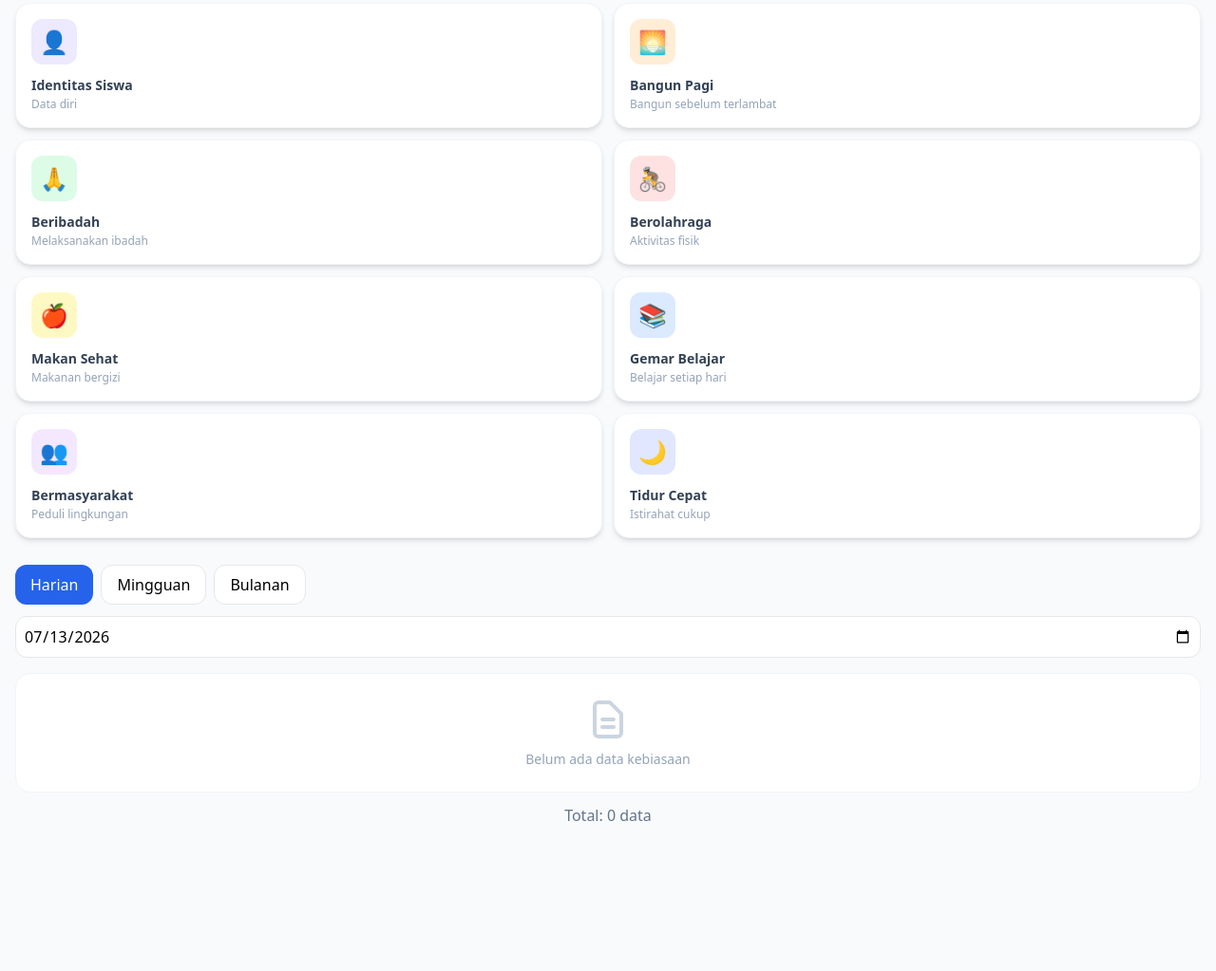
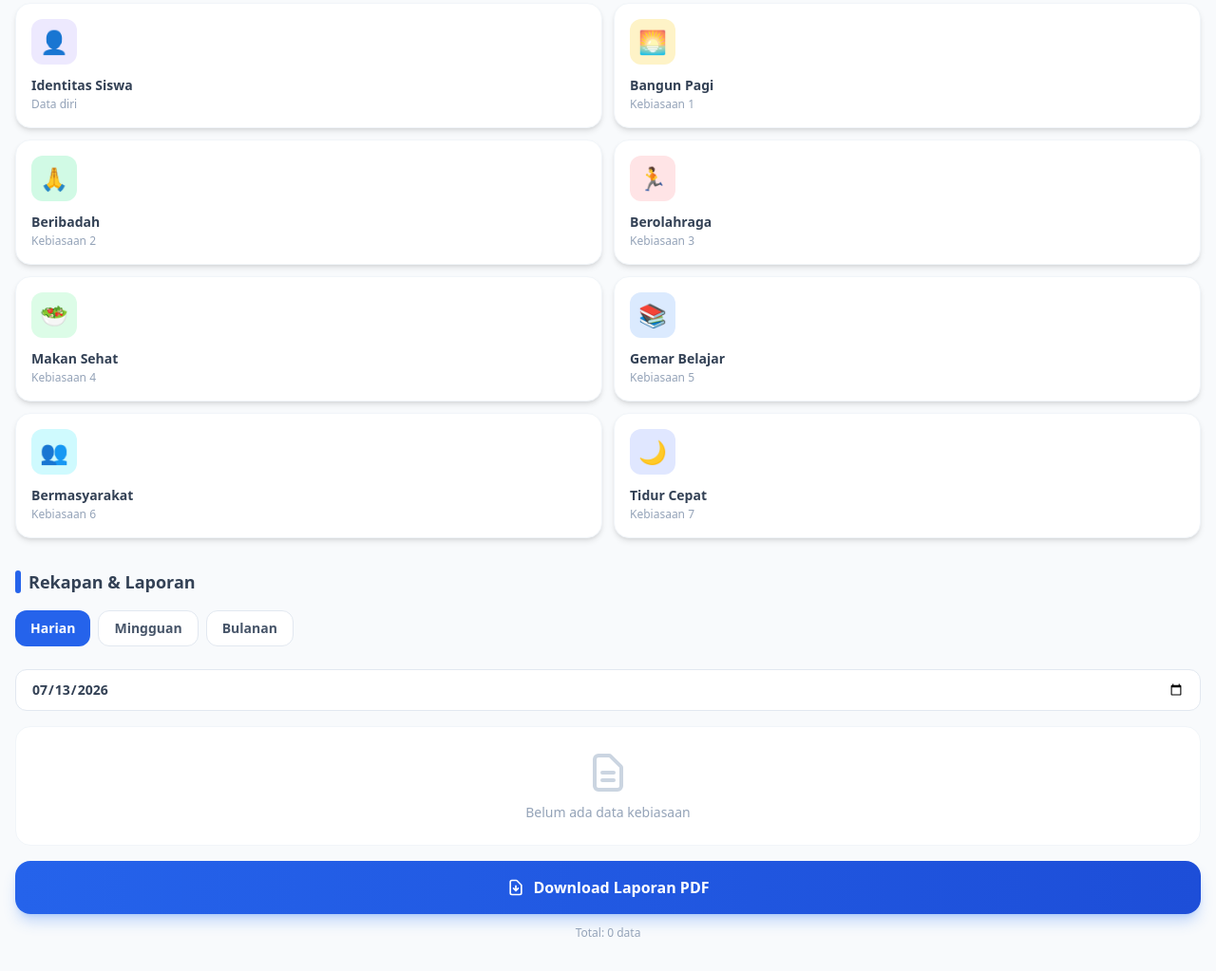
Before and after one commit to habiburrakhman/Jurnal-7KAIH-Smases, a plain HTML site: page index.html in a window 1280 px wide. Shown: the part 550-1573 px from the top of the page at 95% size. Before the commit the page ends 1453 px from the top, so only its background shows below. Drawn offline with nearby package versions, Linux system fonts and the light colour scheme.

Commit message:
Update index.html

```diff
--- a/index.html
+++ b/index.html
@@ -200,117 +200,58 @@ class="bg-slate-100 hover:bg-slate-200 rounded-xl px-4 py-2 text-sm font-bold">
 
 </div>
     <div class="grid grid-cols-2 gap-3">
-     <!-- Identitas Siswa -->
-     <button onclick="openModal('identitas')" class="habit-card bg-white rounded-2xl p-4 shadow-md border border-slate-100 text-left hover:shadow-lg">
-    <div class="w-12 h-12 bg-violet-100 rounded-xl flex items-center justify-center mb-3 text-2xl">
-        <span class="habit-emoji">👤</span>
+     <!-- Identitas Siswa --> <button onclick="openModal('identitas')" class="habit-card bg-white rounded-2xl p-4 shadow-md border border-slate-100 text-left hover:shadow-lg">
+      <div class="w-12 h-12 bg-violet-100 rounded-xl flex items-center justify-center mb-3 text-2xl">
+       <span class="habit-emoji">👤</span>
+      </div><h3 class="font-bold text-slate-700 text-sm">Identitas Siswa</h3><p class="text-slate-400 text-xs mt-0.5">Data diri</p></button> <!-- Bangun Pagi --> <button onclick="openModal('bangun')" class="habit-card bg-white rounded-2xl p-4 shadow-md border border-slate-100 text-left hover:shadow-lg">
+      <div class="w-12 h-12 bg-amber-100 rounded-xl flex items-center justify-center mb-3 text-2xl">
+       <span class="habit-emoji">🌅</span>
+      </div><h3 class="font-bold text-slate-700 text-sm">Bangun Pagi</h3><p class="text-slate-400 text-xs mt-0.5">Kebiasaan 1</p></button> <!-- Beribadah --> <button onclick="openModal('ibadah')" class="habit-card bg-white rounded-2xl p-4 shadow-md border border-slate-100 text-left hover:shadow-lg">
+      <div class="w-12 h-12 bg-emerald-100 rounded-xl flex items-center justify-center mb-3 text-2xl">
+       <span class="habit-emoji">🙏</span>
+      </div><h3 class="font-bold text-slate-700 text-sm">Beribadah</h3><p class="text-slate-400 text-xs mt-0.5">Kebiasaan 2</p></button> <!-- Berolahraga --> <button onclick="openModal('olahraga')" class="habit-card bg-white rounded-2xl p-4 shadow-md border border-slate-100 text-left hover:shadow-lg">
+      <div class="w-12 h-12 bg-rose-100 rounded-xl flex items-center justify-center mb-3 text-2xl">
+       <span class="habit-emoji">🏃</span>
+      </div><h3 class="font-bold text-slate-700 text-sm">Berolahraga</h3><p class="text-slate-400 text-xs mt-0.5">Kebiasaan 3</p></button> <!-- Makan Sehat --> <button onclick="openModal('makan')" class="habit-card bg-white rounded-2xl p-4 shadow-md border border-slate-100 text-left hover:shadow-lg">
+      <div class="w-12 h-12 bg-green-100 rounded-xl flex items-center justify-center mb-3 text-2xl">
+       <span class="habit-emoji">🥗</span>
+      </div><h3 class="font-bold text-slate-700 text-sm">Makan Sehat</h3><p class="text-slate-400 text-xs mt-0.5">Kebiasaan 4</p></button> <!-- Gemar Belajar --> <button onclick="openModal('belajar')" class="habit-card bg-white rounded-2xl p-4 shadow-md border border-slate-100 text-left hover:shadow-lg">
+      <div class="w-12 h-12 bg-blue-100 rounded-xl flex items-center justify-center mb-3 text-2xl">
+       <span class="habit-emoji">📚</span>
+      </div><h3 class="font-bold text-slate-700 text-sm">Gemar Belajar</h3><p class="text-slate-400 text-xs mt-0.5">Kebiasaan 5</p></button> <!-- Bermasyarakat --> <button onclick="openModal('masyarakat')" class="habit-card bg-white rounded-2xl p-4 shadow-md border border-slate-100 text-left hover:shadow-lg">
+      <div class="w-12 h-12 bg-cyan-100 rounded-xl flex items-center justify-center mb-3 text-2xl">
+       <span class="habit-emoji">👥</span>
+      </div><h3 class="font-bold text-slate-700 text-sm">Bermasyarakat</h3><p class="text-slate-400 text-xs mt-0.5">Kebiasaan 6</p></button> <!-- Tidur Cepat --> <button onclick="openModal('tidur')" class="habit-card bg-white rounded-2xl p-4 shadow-md border border-slate-100 text-left hover:shadow-lg">
+      <div class="w-12 h-12 bg-indigo-100 rounded-xl flex items-center justify-center mb-3 text-2xl">
+       <span class="habit-emoji">🌙</span>
+      </div><h3 class="font-bold text-slate-700 text-sm">Tidur Cepat</h3><p class="text-slate-400 text-xs mt-0.5">Kebiasaan 7</p></button>
     </div>
-    <h3 class="font-bold text-slate-700 text-sm">Identitas Siswa</h3>
-    <p class="text-slate-400 text-xs mt-0.5">Data diri</p>
-</button>
-     <!-- Bangun Pagi -->
-<button onclick="openModal('bangun')" class="habit-card bg-white rounded-2xl p-4 shadow-md border border-slate-100 text-left hover:shadow-lg">
-    <div class="w-12 h-12 bg-orange-100 rounded-xl flex items-center justify-center mb-3 text-2xl">🌅</div>
-    <h3 class="font-bold text-slate-700 text-sm">Bangun Pagi</h3>
-    <p class="text-slate-400 text-xs mt-0.5">Bangun sebelum terlambat</p>
-</button>
-
-<!-- Beribadah -->
-<button onclick="openModal('ibadah')" class="habit-card bg-white rounded-2xl p-4 shadow-md border border-slate-100 text-left hover:shadow-lg">
-    <div class="w-12 h-12 bg-green-100 rounded-xl flex items-center justify-center mb-3 text-2xl">🙏</div>
-    <h3 class="font-bold text-slate-700 text-sm">Beribadah</h3>
-    <p class="text-slate-400 text-xs mt-0.5">Melaksanakan ibadah</p>
-</button>
-
-<!-- Berolahraga -->
-<button onclick="openModal('olahraga')" class="habit-card bg-white rounded-2xl p-4 shadow-md border border-slate-100 text-left hover:shadow-lg">
-    <div class="w-12 h-12 bg-red-100 rounded-xl flex items-center justify-center mb-3 text-2xl">🚴</div>
-    <h3 class="font-bold text-slate-700 text-sm">Berolahraga</h3>
-    <p class="text-slate-400 text-xs mt-0.5">Aktivitas fisik</p>
-</button>
-
-<!-- Makan Sehat -->
-<button onclick="openModal('makan')" class="habit-card bg-white rounded-2xl p-4 shadow-md border border-slate-100 text-left hover:shadow-lg">
-    <div class="w-12 h-12 bg-yellow-100 rounded-xl flex items-center justify-center mb-3 text-2xl">🍎</div>
-    <h3 class="font-bold text-slate-700 text-sm">Makan Sehat</h3>
-    <p class="text-slate-400 text-xs mt-0.5">Makanan bergizi</p>
-</button>
-
-<!-- Gemar Belajar -->
-<button onclick="openModal('belajar')" class="habit-card bg-white rounded-2xl p-4 shadow-md border border-slate-100 text-left hover:shadow-lg">
-    <div class="w-12 h-12 bg-blue-100 rounded-xl flex items-center justify-center mb-3 text-2xl">📚</div>
-    <h3 class="font-bold text-slate-700 text-sm">Gemar Belajar</h3>
-    <p class="text-slate-400 text-xs mt-0.5">Belajar setiap hari</p>
-</button>
-
-<!-- Bermasyarakat -->
-<button onclick="openModal('masyarakat')" class="habit-card bg-white rounded-2xl p-4 shadow-md border border-slate-100 text-left hover:shadow-lg">
-    <div class="w-12 h-12 bg-purple-100 rounded-xl flex items-center justify-center mb-3 text-2xl">👥</div>
-    <h3 class="font-bold text-slate-700 text-sm">Bermasyarakat</h3>
-    <p class="text-slate-400 text-xs mt-0.5">Peduli lingkungan</p>
-</button>
-
-<!-- Tidur Cepat -->
-<button onclick="openModal('tidur')" class="habit-card bg-white rounded-2xl p-4 shadow-md border border-slate-100 text-left hover:shadow-lg">
-    <div class="w-12 h-12 bg-indigo-100 rounded-xl flex items-center justify-center mb-3 text-2xl">🌙</div>
-    <h3 class="font-bold text-slate-700 text-sm">Tidur Cepat</h3>
-    <p class="text-slate-400 text-xs mt-0.5">Istirahat cukup</p>
-</button>
-   <!-- Filter -->
-<div class="col-span-2 mt-4">
-
-    <div class="flex gap-2 mb-3">
-
-        <button id="filter-daily" onclick="setFilter('daily')" class="filter-btn bg-royal text-white px-4 py-2 rounded-xl">
-            Harian
-        </button>
-
-        <button id="filter-weekly" onclick="setFilter('weekly')" class="filter-btn bg-white border px-4 py-2 rounded-xl">
-            Mingguan
-        </button>
-
-        <button id="filter-monthly" onclick="setFilter('monthly')" class="filter-btn bg-white border px-4 py-2 rounded-xl">
-            Bulanan
-        </button>
-
-    </div>
-
-    <div id="date-selector">
-        <input type="date" id="select-date" class="border rounded-xl p-2 w-full">
-    </div>
-
-    <div id="month-selector" class="hidden">
-
-        <select id="select-month" class="border rounded-xl p-2">
-
-            <option value="0">Januari</option>
-            <option value="1">Februari</option>
-            <option value="2">Maret</option>
-            <option value="3">April</option>
-            <option value="4">Mei</option>
-            <option value="5">Juni</option>
-            <option value="6">Juli</option>
-            <option value="7">Agustus</option>
-            <option value="8">September</option>
-            <option value="9">Oktober</option>
-            <option value="10">November</option>
-            <option value="11">Desember</option>
-
-        </select>
-
-        <select id="select-year" class="border rounded-xl p-2"></select>
-
-    </div>
-
-    <div id="data-list" class="mt-4"></div>
-
-    <p id="data-count" class="text-center text-slate-500 mt-3">
-        Total: 0 data
-    </p>
-
+   </div><!-- Rekap Section -->
+   <div class="px-4 mt-8">
+    <h2 class="text-slate-700 font-bold text-lg mb-4 flex items-center gap-2"><span class="w-1.5 h-6 bg-royal rounded-full"></span> Rekapan &amp; Laporan</h2><!-- Filter Buttons -->
+    <div class="flex gap-2 mb-4 overflow-x-auto pb-2">
+     <button onclick="setFilter('daily')" id="filter-daily" class="filter-btn px-4 py-2 bg-royal text-white rounded-xl text-sm font-semibold whitespace-nowrap"> Harian </button> <button onclick="setFilter('weekly')" id="filter-weekly" class="filter-btn px-4 py-2 bg-white text-slate-600 rounded-xl text-sm font-semibold whitespace-nowrap border border-slate-200"> Mingguan </button> <button onclick="setFilter('monthly')" id="filter-monthly" class="filter-btn px-4 py-2 bg-white text-slate-600 rounded-xl text-sm font-semibold whitespace-nowrap border border-slate-200"> Bulanan </button>
+    </div><!-- Date Selector (For daily & weekly) -->
+    <div id="date-selector" class="mb-4 flex gap-2">
+     <input type="date" id="select-date" class="flex-1 px-4 py-2.5 bg-white border border-slate-200 rounded-xl text-sm text-slate-700 font-semibold">
+    </div><!-- Month/Year Selector (For monthly) -->
+    <div id="month-selector" class="hidden mb-4 flex gap-2">
+     <select id="select-month" class="flex-1 px-4 py-2.5 bg-white border border-slate-200 rounded-xl text-sm text-slate-700 font-semibold"> <option value="0">Januari</option> <option value="1">Februari</option> <option value="2">Maret</option> <option value="3">April</option> <option value="4">Mei</option> <option value="5">Juni</option> <option value="6">Juli</option> <option value="7">Agustus</option> <option value="8">September</option> <option value="9">Oktober</option> <option value="10">November</option> <option value="11">Desember</option> </select> <select id="select-year" class="px-4 py-2.5 bg-white border border-slate-200 rounded-xl text-sm text-slate-700 font-semibold"> </select>
+    </div><!-- Data List -->
+    <div id="data-list" class="space-y-3 mb-4">
+     <div class="bg-white rounded-2xl p-6 text-center border border-slate-100">
+      <svg class="w-12 h-12 text-slate-300 mx-auto mb-2" fill="none" stroke="currentColor" viewbox="0 0 24 24">
+       <path stroke-linecap="round" stroke-linejoin="round" stroke-width="2" d="M9 12h6m-6 4h6m2 5H7a2 2 0 01-2-2V5a2 2 0 012-2h5.586a1 1 0 01.707.293l5.414 5.414a1 1 0 01.293.707V19a2 2 0 01-2 2z"></path>
+      </svg>
+      <p class="text-slate-400 text-sm">Belum ada data kebiasaan</p>
+     </div>
+    </div><!-- Export PDF Button --> <button onclick="exportPDF()" class="w-full bg-gradient-to-r from-royal to-royalDark text-white py-4 rounded-2xl font-bold text-base shadow-lg shadow-blue-500/30 flex items-center justify-center gap-2 hover:shadow-xl transition-shadow">
+     <svg class="w-5 h-5" fill="none" stroke="currentColor" viewbox="0 0 24 24">
+      <path stroke-linecap="round" stroke-linejoin="round" stroke-width="2" d="M12 10v6m0 0l-3-3m3 3l3-3m2 8H7a2 2 0 01-2-2V5a2 2 0 012-2h5.586a1 1 0 01.707.293l5.414 5.414a1 1 0 01.293.707V19a2 2 0 01-2 2z"></path>
+     </svg> Download Laporan PDF </button> <!-- Data Count -->
+    <p id="data-count" class="text-center text-slate-400 text-xs mt-3">Total: 0 data</p>
    </div>
-  </div>
-    <!-- Modal Overlay -->
+  </div><!-- Modal Overlay -->
   <div id="modal-overlay" class="fixed inset-0 modal-overlay z-50 hidden flex items-end justify-center">
    <div id="modal-content" class="bg-white w-full max-w-lg rounded-t-3xl p-6 transform translate-y-full transition-transform duration-300">
     <div class="w-12 h-1.5 bg-slate-200 rounded-full mx-auto mb-4"></div>
@@ -321,13 +262,7 @@ class="bg-slate-100 hover:bg-slate-200 rounded-xl px-4 py-2 text-sm font-bold">
   <div id="toast" class="fixed bottom-20 left-1/2 transform -translate-x-1/2 bg-slate-800 text-white px-6 py-3 rounded-2xl text-sm font-semibold shadow-xl opacity-0 transition-opacity duration-300 z-50">
    <span id="toast-message">Data tersimpan!</span>
   </div>
-<script>
-window.onerror = function(msg, src, line){
-    alert("ERROR : " + msg + "\nBaris : " + line);
-};
-</script>
-
-<script src="js/app.js"></script>
+ <script src="js/app.js"></script>
 
 </body>
 
```
